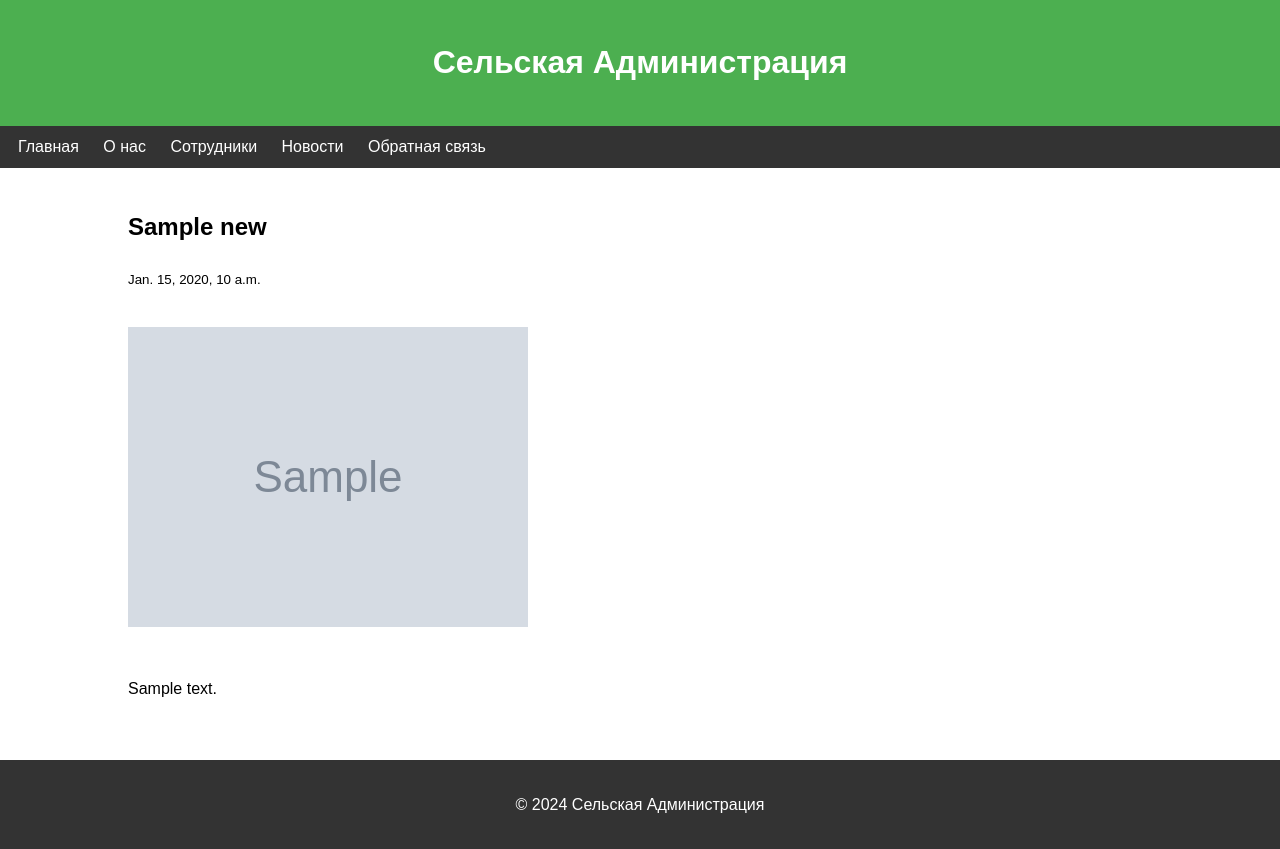
After one commit to ayazmur/karmaskali, a Django app: template admin_site/main/templates/news_detail.html in a window 1280 px wide. The commit adds this page. Run offline with Django 3.2, Linux system fonts and the light colour scheme; the template is opened without the code that fills it: most values are stand-ins (such as "Sample title", 1, 10 or a date in 2020); grey boxes marked "Sample" are stand-in pictures.

Commit message:
наработки по добавлению новостей

```diff
--- a/admin_site/main/templates/base.html
+++ b/admin_site/main/templates/base.html
@@ -42,6 +42,15 @@
             padding: 1rem 0;
             margin-top: 20px;
         }
+        .news-image {
+        max-width: 100%;
+        height: auto;
+        margin: 20px 0;
+        }
+        .news-content {
+            margin-top: 20px;
+            line-height: 1.8;
+        }
     </style>
 </head>
 <body>
--- /dev/null
+++ b/admin_site/main/templates/news_detail.html
@@ -0,0 +1,16 @@
+{% extends 'base.html' %}
+
+{% block content %}
+<article>
+    <h1>{{ news.title }}</h1>
+    <p><small>{{ news.date }}</small></p>
+
+    {% if news.image %}
+        <img src="{{ news.image.url }}" alt="{{ news.title }}" class="news-image">
+    {% endif %}
+
+    <div class="news-content">
+        {{ news.content|linebreaks }}  <!-- Сохраняет переносы строк -->
+    </div>
+</article>
+{% endblock %}
```
Also changed, not shown: admin_site/main/admin.py (+14 -1 lines), admin_site/main/models.py (+8 -3 lines), admin_site/db.sqlite3, admin_site/main/migrations/0002_alter_news_options_news_image_alter_news_content_and_more.py (added).
